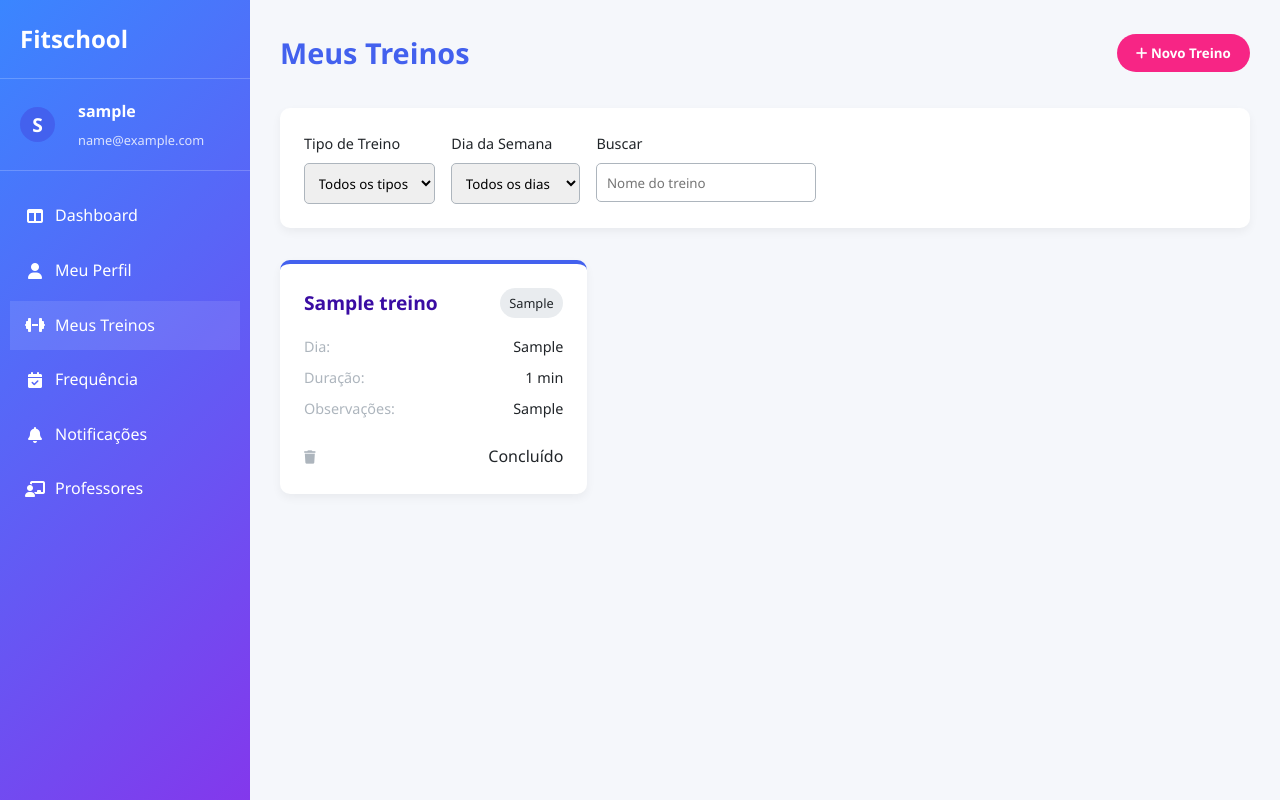
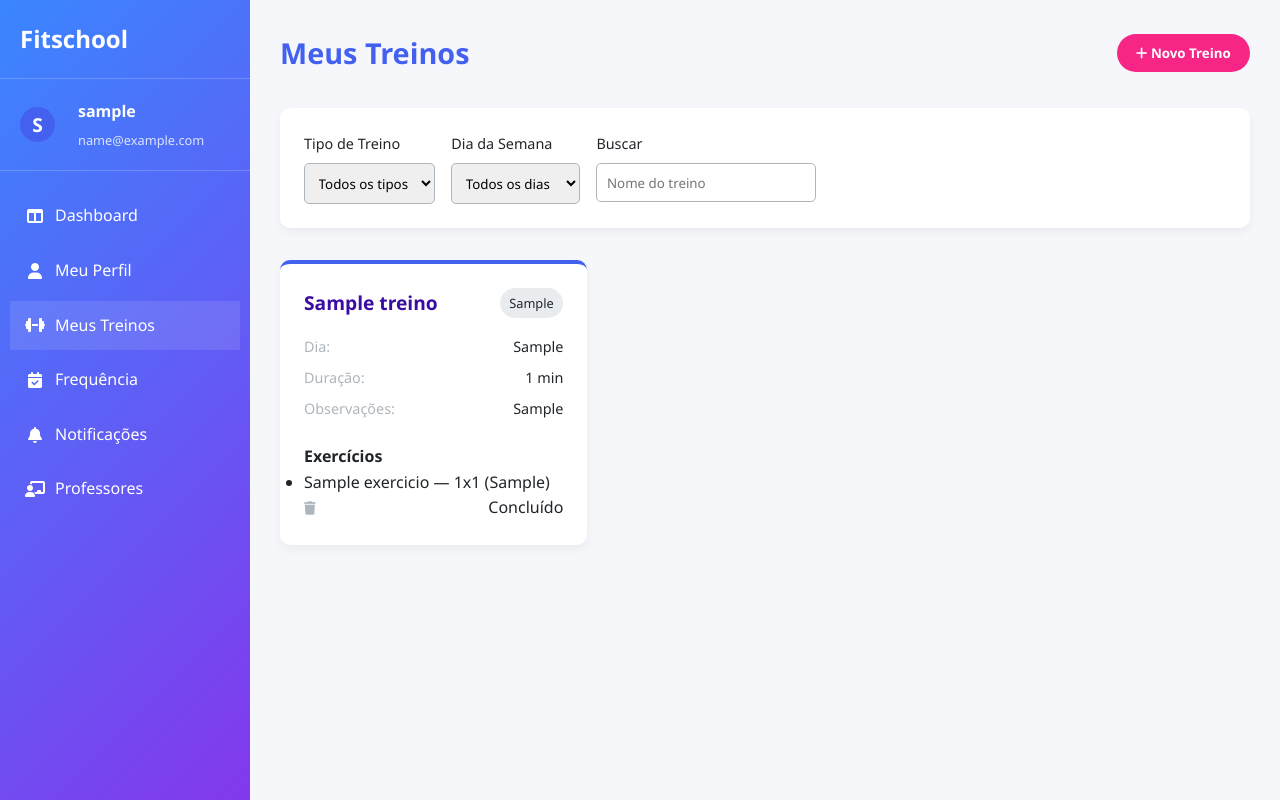
Before and after one commit to pedroompc/FitSchool-FDS, a Django app: page /user/menu/meusTreinos/ in a window 1280 px wide. Run offline with Django 5.2, Linux system fonts and the light colour scheme; a user stored in the database is signed in; tables that the repository leaves empty hold one stand-in row (values such as "Sample post"); parts of the project's set-up code (start-up, migrations or seed data) failed here and were passed over.

Commit message:
Finalizando Historia add treino

```diff
--- a/fitschool/templates/fitschool/pages/treino.html
+++ b/fitschool/templates/fitschool/pages/treino.html
@@ -27,7 +27,7 @@
 
     <ul class="menu">
         <li><a href="{% url 'menu' %}"><i class="fa-solid fa-table-columns"></i> Dashboard</a></li>
-        <li><a href = "{% url 'perfil_usuario' %}"><i class="fas fa-user"></i> Meu Perfil</a></li>
+        <li><a href="{% url 'perfil_usuario' %}"><i class="fas fa-user"></i> Meu Perfil</a></li>
         <li><a href="#" class="active"><i class="fas fa-dumbbell"></i> Meus Treinos</a></li>
         <li><a href="{% url 'frequencia' %}"><i class="fas fa-calendar-check"></i> Frequência</a></li>
         <li><a href="#"><i class="fas fa-bell"></i> Notificações</a></li>
@@ -73,20 +73,39 @@
       </div>
     </div>
 
+    <!-- 🔹 LISTAGEM DOS TREINOS -->
     <div class="workout-list">
       {% if treinos %}
         {% for treino in treinos %}
         <div class="workout-card">
           <div class="workout-header">
             <h3 class="workout-title">{{ treino.nome }}</h3>
-            <span class="workout-type">{{treino.tipo | title}}</span>
+            <span class="workout-type">{{ treino.tipo|title }}</span>
           </div>
 
           <div class="workout-body">
             <div class="workout-detail"><span>Dia:</span><span>{{ treino.dia_semana|title }}</span></div>
-            <div class="workout-detail"><span>Duração:</span><span>{{ treino.duracao}} min</span></div>
+            <div class="workout-detail"><span>Duração:</span><span>{{ treino.duracao }} min</span></div>
             <div class="workout-detail"><span>Observações:</span><span>{{ treino.observacoes|default:"—" }}</span></div>
           </div>
+
+          <!-- 🔹 ADICIONADO: EXIBIÇÃO DOS EXERCÍCIOS -->
+          <div class="workout-exercises">
+            <h4>Exercícios</h4>
+            <ul>
+              {% for exercicio in treino.exercicios.all %}
+                <li>
+                  {{ exercicio.nome }} — {{ exercicio.series }}x{{ exercicio.repeticoes }}
+                  {% if exercicio.carga %}
+                    ({{ exercicio.carga }})
+                  {% endif %}
+                </li>
+              {% empty %}
+                <li><em>Nenhum exercício cadastrado.</em></li>
+              {% endfor %}
+            </ul>
+          </div>
+          <!-- 🔹 FIM DA ADIÇÃO -->
 
           <div class="workout-footer">
             <div class="workout-actions">
@@ -167,16 +186,16 @@
             </div>
             {% endfor %}
           </div>
+
           <button type="button" id="add-exercise-btn" class="add-exercise-btn">
             <i class="fas fa-plus"></i> Adicionar Exercício
           </button>
-
 
           <button type="submit" class="btn btn-primary" style="width:100%;">Salvar Treino</button>
         </form>
       </div>
     </div>
-
+  </div>
 
   <script src="{% static 'js/script.js' %}"></script>
 </body>
--- a/usuario/views.py
+++ b/usuario/views.py
@@ -201,30 +201,23 @@ def meus_treinos(request):
     exercicio_formset = ExercicioFormSet(queryset=Exercicio.objects.none())
 
     if request.method == 'POST':
-        print("📩 Recebi um POST!")
         form = TreinoForm(request.POST)
         exercicio_formset = ExercicioFormSet(request.POST)
-        print("Form válido?", form.is_valid())
-        print("Formset válido?", exercicio_formset.is_valid())
-        print("Erros do form:", form.errors)
-        print("Erros do formset:", exercicio_formset.errors)
 
         if form.is_valid() and exercicio_formset.is_valid():
             treino = form.save(commit=False)
             treino.usuario = request.user
             treino.save()
-            print("✅ Treino salvo:", treino)
 
+            # Salva todos os exercícios vinculados ao treino
             for exercicio_form in exercicio_formset:
                 if exercicio_form.cleaned_data:
                     exercicio = exercicio_form.save(commit=False)
                     exercicio.treino = treino
                     exercicio.save()
-                    print("💪 Exercício salvo:", exercicio)
 
             return redirect('meus_treinos')
 
-    print("Treinos carregados:", treinos)
     return render(request, 'fitschool/pages/treino.html', {
         'treinos': treinos,
         'form': form,
```
Lines whose indentation alone changed are shown as unchanged.
